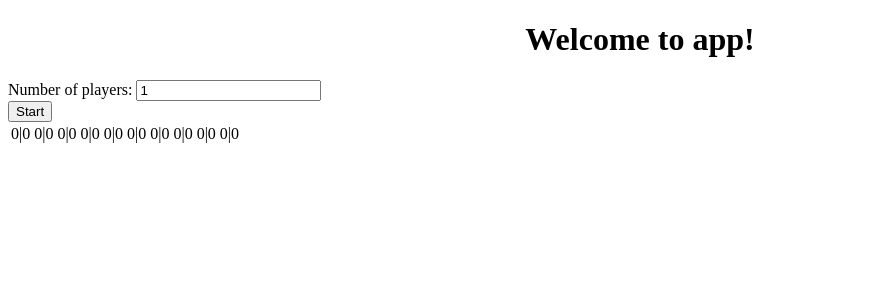
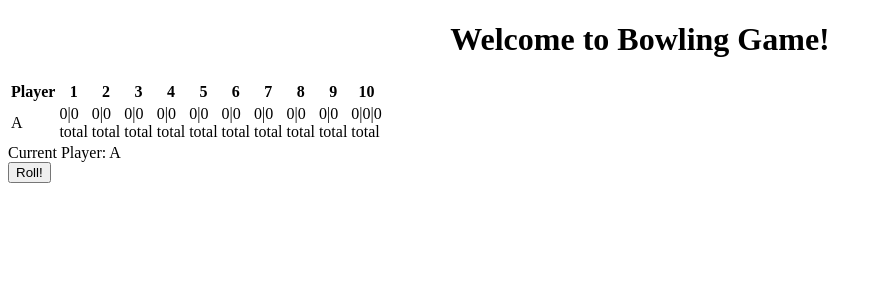
Before and after one commit to JinWooShin/bowling-game, an Angular app: page / in a window 1280 px wide. Both pictures are taken after a click on the button "Start". Shown: the top 300 px of the page, without its empty margins (0-882 px from the left). Built offline with nearby package versions, Linux system fonts and the light colour scheme.

Commit message:
bowling logic implemented

```diff
--- a/src/app/Bowling/Bowling.ts
+++ b/src/app/Bowling/Bowling.ts
@@ -7,10 +7,19 @@ export class Bowling {
     currentFrame: number;
     currentPlayer: Player;
     currentTry: number;
+    inProgress: boolean;
 
     constructor(player: number) {
         this.numPlayers = player;
+        this.inProgress = false;
         this.players = Array.apply(null, Array(player)).map((x,i)=>{return new Player(String.fromCharCode(65+i))});
+    }
+
+    startGame():void {
+        this.currentFrame = 1;
+        this.currentPlayer = this.players[0];
+        this.currentTry = 1;
+        this.inProgress = true;
     }
 
     setPlayer(names: string[]):void {
@@ -25,21 +34,21 @@ export class Bowling {
     rollTheBall():void {
         var numOfFallen = this.getFallenPins();
         this.currentPlayer.score[this.currentFrame - 1][this.currentTry - 1] = numOfFallen;
+        this.currentTry++;
     }
 
     isDone():boolean {
-        if (this.currentTry < 2) {
-            return true;
-        }
-        if (this.currentTry > 2) {
-            return false;
+        if (this.currentFrame === 10) {
+            if ((this.currentTry === 2 && this.getRemainPins()!==0) || this.currentTry === 3 ) {
+                return true;
+            } else {
+                return false;
+            }
         } else {
-            if (this.currentFrame === 10) {
-                if (this.getRemainPins() === 0) {
-                    return false;
-                } else {
-                    return true;
-                }
+            if (this.currentTry > 2 || this.getRemainPins()===0) {
+                return true;
+            } else {
+                return false;
             }
         }
     }
@@ -58,10 +67,10 @@ export class Bowling {
         var idx = this.players.indexOf(this.currentPlayer);
         if(idx === this.numPlayers - 1) {
             this.currentPlayer = this.players[0];
+            this.currentFrame++;
         } else {
             this.currentPlayer = this.players[idx + 1];
         }
-        this.currentFrame++;
         this.currentTry = 1;
     }
 
@@ -71,14 +80,14 @@ export class Bowling {
 
     private getFallenPins():number {
         var pins = this.getRemainPins();
-        return Math.floor (Math.random() * pins);
+        return Math.floor (Math.random() * (pins+1));
     }
 
     private getRemainPins():number {
         if (this.currentTry === 1) {
             return 10;
         }
-        return 10 - this.currentPlayer.score[this.currentFrame-1][this.currentTry - 1];
+        return 10 - this.currentPlayer.score[this.currentFrame-1][this.currentTry-2];
     }
 
 }
--- a/src/app/app.component.ts
+++ b/src/app/app.component.ts
@@ -6,5 +6,5 @@ import { Component } from '@angular/core';
   styleUrls: ['./app.component.scss']
 })
 export class AppComponent {
-  title = 'app';
+  title = 'Bowling Game';
 }
--- a/src/app/app.module.ts
+++ b/src/app/app.module.ts
@@ -7,6 +7,7 @@ import { AppComponent } from './app.component';
 import { BowlinggameComponent } from './bowlinggame/bowlinggame.component';
 import { GameSettingComponent } from './game-setting/game-setting.component';
 import { ScoreboardComponent } from './scoreboard/scoreboard.component';
+import { GamepanelComponent } from './gamepanel/gamepanel.component';
 
 
 @NgModule({
@@ -14,7 +15,8 @@ import { ScoreboardComponent } from './scoreboard/scoreboard.component';
     AppComponent,
     BowlinggameComponent,
     GameSettingComponent,
-    ScoreboardComponent
+    ScoreboardComponent,
+    GamepanelComponent
   ],
   imports: [
     BrowserModule,
--- a/src/app/bowlinggame/bowlinggame.component.html
+++ b/src/app/bowlinggame/bowlinggame.component.html
@@ -1,4 +1,4 @@
-<div>
+<div *ngIf="!gameStart">
   <div>
     <label>Number of players:
       <input [(ngModel)]="numOfPlayers" placeholder="1" type="number">
@@ -8,4 +8,5 @@
       <button type="button" (click)="startGame()">Start</button>
   </div>
 </div>
-<app-scoreboard *ngIf="gameStart" [players]="players"></app-scoreboard>
+<app-scoreboard *ngIf="gameStart" [bowlingGame]="BowlingGame"></app-scoreboard>
+<app-gamepanel *ngIf="gameStart" [bowlingGame]="BowlingGame"></app-gamepanel>
--- a/src/app/bowlinggame/bowlinggame.component.ts
+++ b/src/app/bowlinggame/bowlinggame.component.ts
@@ -11,7 +11,6 @@ import {Player} from '../Bowling/Player';
 export class BowlinggameComponent implements OnInit {
   numOfPlayers: number;
   BowlingGame: Bowling;
-  players: Player[];
   gameStart: boolean;
   constructor() { }
 
@@ -22,7 +21,7 @@ export class BowlinggameComponent implements OnInit {
 
   startGame() {
     this.BowlingGame = new Bowling(this.numOfPlayers);
-    this.players = this.BowlingGame.players;
+    this.BowlingGame.startGame();
     this.gameStart = true;
   }
 
--- /dev/null
+++ b/src/app/gamepanel/gamepanel.component.html
@@ -0,0 +1,13 @@
+<div>
+  <span>Current Player: </span>
+  <span>{{bowlingGame.currentPlayer.name}}</span>
+</div>
+<div>
+    <div>
+        <button type="button" (click)="rollBall()">Roll!</button>
+    </div>
+</div>
+
+<div *ngIf="bowlingGame.isGameOver()">
+  GAME OVER!!!
+</div>
--- /dev/null
+++ b/src/app/gamepanel/gamepanel.component.ts
@@ -0,0 +1,26 @@
+import { Component, OnInit, Input } from '@angular/core';
+import { Bowling } from '../Bowling/Bowling';
+
+@Component({
+  selector: 'app-gamepanel',
+  templateUrl: './gamepanel.component.html',
+  styleUrls: ['./gamepanel.component.scss']
+})
+export class GamepanelComponent implements OnInit {
+  @Input() bowlingGame:Bowling;
+  constructor() { }
+
+  ngOnInit() {
+  }
+
+  rollBall() {
+    if (this.bowlingGame.isGameOver()) {
+
+    } else {
+      this.bowlingGame.rollTheBall();
+      if (this.bowlingGame.isDone()) {
+        this.bowlingGame.nextPlayer();
+      }
+    }
+  }
+}
--- a/src/app/scoreboard/scoreboard.component.html
+++ b/src/app/scoreboard/scoreboard.component.html
@@ -1,8 +1,20 @@
 <div>
   <table>
-    <tr *ngFor="let player of players">
-      <td *ngFor="let frame of player.score">
-        {{frame[0]}}|{{frame[1]}}
+    <thead>
+      <tr>
+        <th>Player</th>
+        <th *ngFor="let frame of bowlingGame.players[0].score; let i = index">
+          <span>{{i+1}}</span>
+        </th>
+      </tr>
+    </thead>
+    <tr *ngFor="let player of bowlingGame.players"
+      [ngClass]="{current:bowlingGame.currentPlayer===player}">
+      <td>{{player.name}}</td>
+      <td *ngFor="let frame of player.score; let last = last">
+        <div *ngIf="!last">{{frame[0]}}|{{frame[1]}}</div>
+        <div *ngIf="last">{{frame[0]}}|{{frame[1]}}|{{frame[2]}}</div>
+        <div>total</div>
       </td>
     </tr>
 
--- a/src/app/scoreboard/scoreboard.component.ts
+++ b/src/app/scoreboard/scoreboard.component.ts
@@ -1,5 +1,5 @@
 import { Component, OnInit, Input } from '@angular/core';
-import {Player} from "../Bowling/Player";
+import {Bowling} from "../Bowling/Bowling";
 
 @Component({
   selector: 'app-scoreboard',
@@ -7,7 +7,7 @@ import {Player} from "../Bowling/Player";
   styleUrls: ['./scoreboard.component.scss']
 })
 export class ScoreboardComponent implements OnInit {
-  @Input() players:Player[];
+  @Input() bowlingGame:Bowling;
 
   constructor() { }
 
```
Also changed, not shown: src/app/gamepanel/gamepanel.component.scss (added), 1 other file (tests, documents, lock files or other folders).
